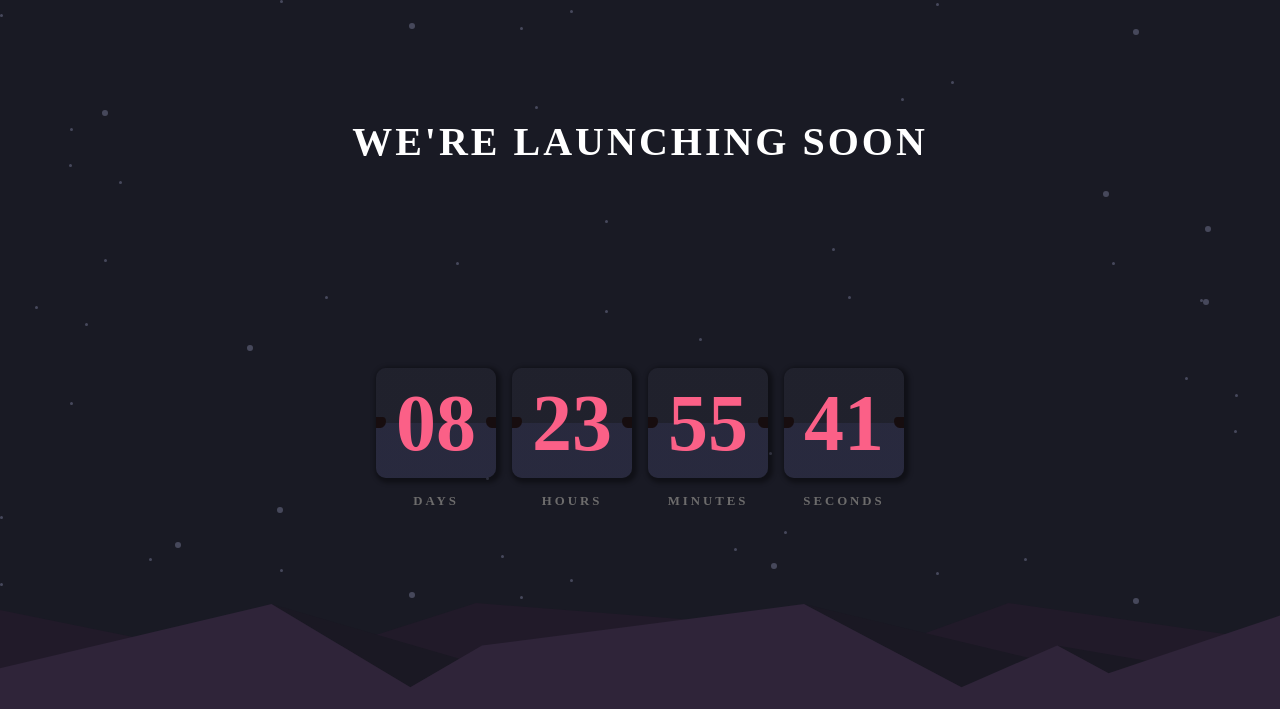
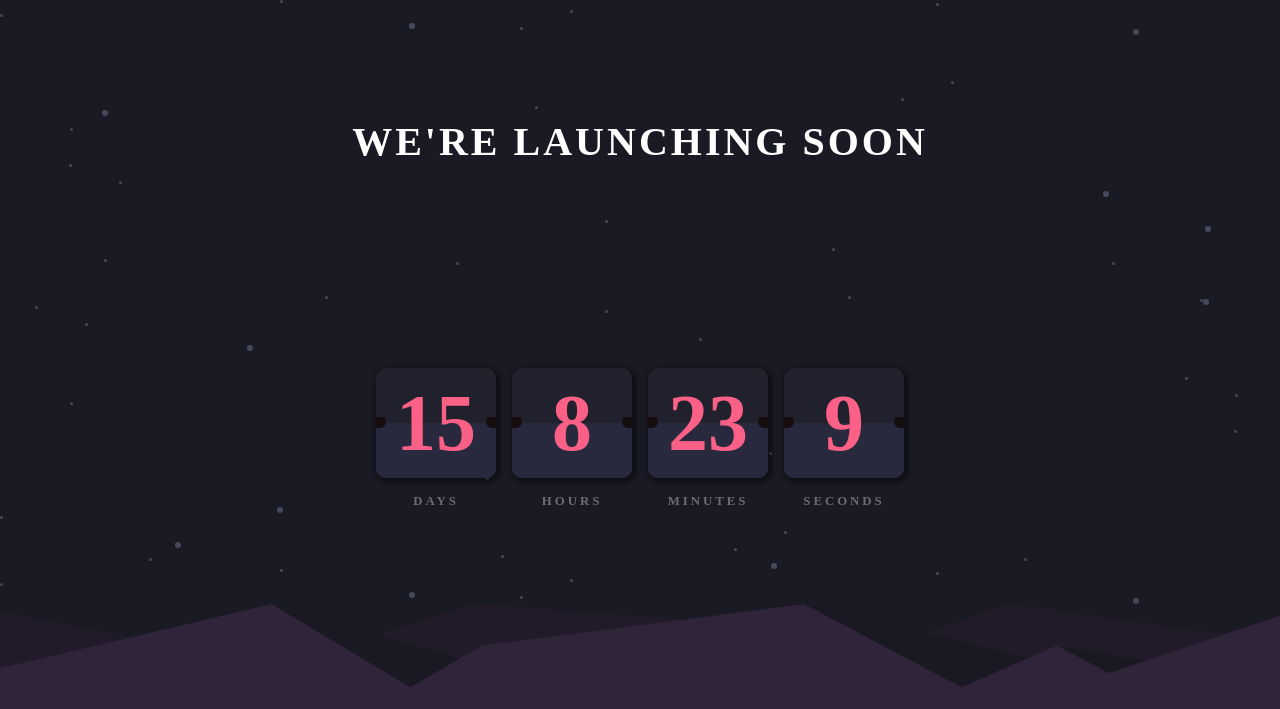
Before and after one commit to syed-bilal205/launch-countdown-timer-main, a plain HTML site: page index.html in a window 1280 px wide. Shown: the top 709 px of the page. Drawn offline with Linux system fonts and the light colour scheme.

Commit message:
forget to add js : )

```diff
--- /dev/null
+++ b/app.js
@@ -0,0 +1,45 @@
+let daysHead = document.querySelector(".days");
+let hourHead = document.querySelector(".hours");
+let minuteHead = document.querySelector(".minutes");
+let secondHead = document.querySelector(".seconds");
+let secondCard = document.querySelector("#second");
+let minuteCard = document.querySelector("#minute");
+let hourCard = document.querySelector("#hour");
+
+let days;
+let hours;
+let minutes;
+let seconds;
+
+let countDownDate = new Date("Mar 31, 2023 00:00:00").getTime();
+
+let upDateCountDown = setInterval(function () {
+  //get today's date and time
+
+  let now = new Date().getTime();
+
+  // find the distance between now and future dates
+
+  let distance = countDownDate - now;
+
+  // time calculations for days , hours, minutes , and seconds
+
+  days = Math.floor(distance / (1000 * 60 * 60 * 24));
+  hours = Math.floor((distance % (1000 * 60 * 60 * 24)) / (1000 * 60 * 60));
+
+  minutes = Math.floor((distance % (1000 * 60 * 60)) / (1000 * 60));
+
+  seconds = Math.floor((distance % (1000 * 60)) / 1000);
+
+  daysHead.innerHTML = days;
+  hourHead.innerHTML = hours;
+  minuteHead.innerHTML = minutes;
+  secondHead.innerHTML = seconds;
+
+  if (distance < 0) {
+    daysHead.innerText = "EX";
+    hourHead.innerText = "PI";
+    minuteHead.innerText = "R";
+    secondHead.innerText = "ED";
+  }
+}, 1000);
--- a/index.html
+++ b/index.html
@@ -65,5 +65,7 @@
         </div>
       </div>
     </div>
+
+    <script src="/app.js"></script>
   </body>
 </html>
```
